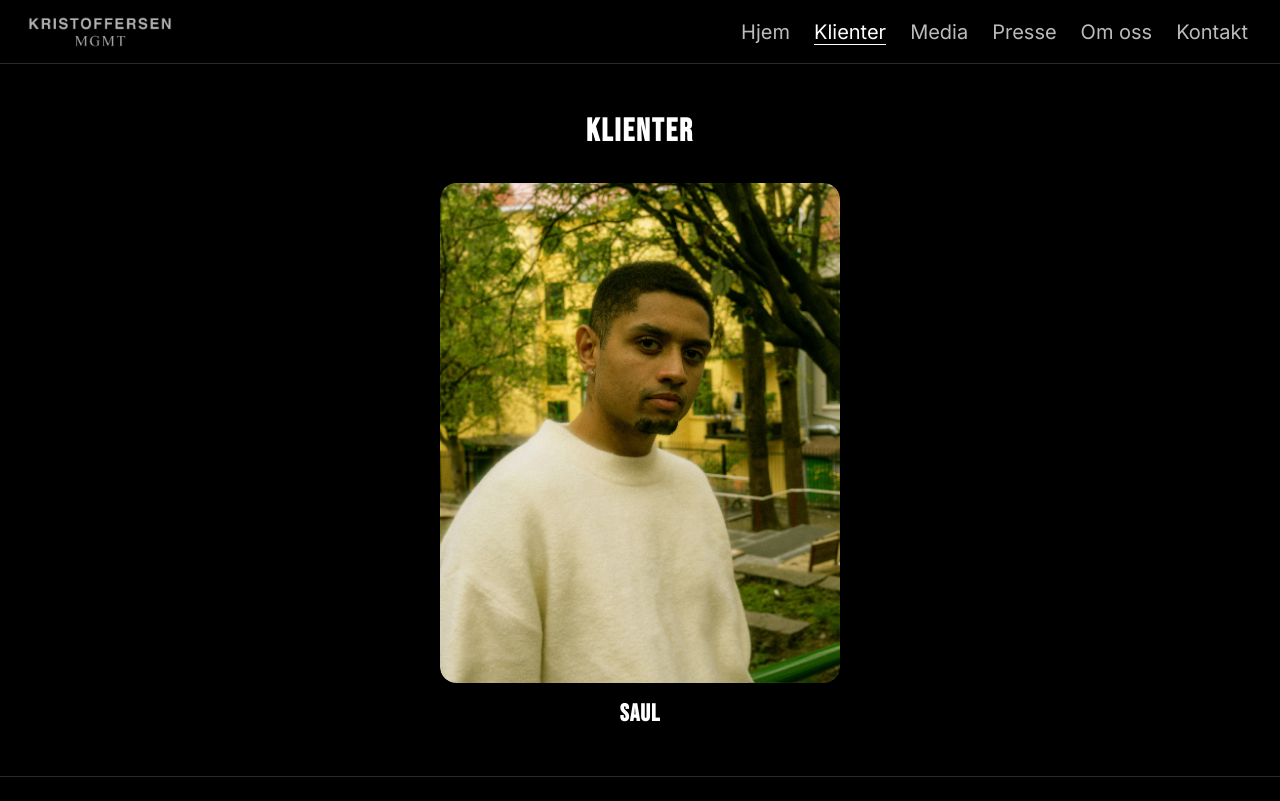
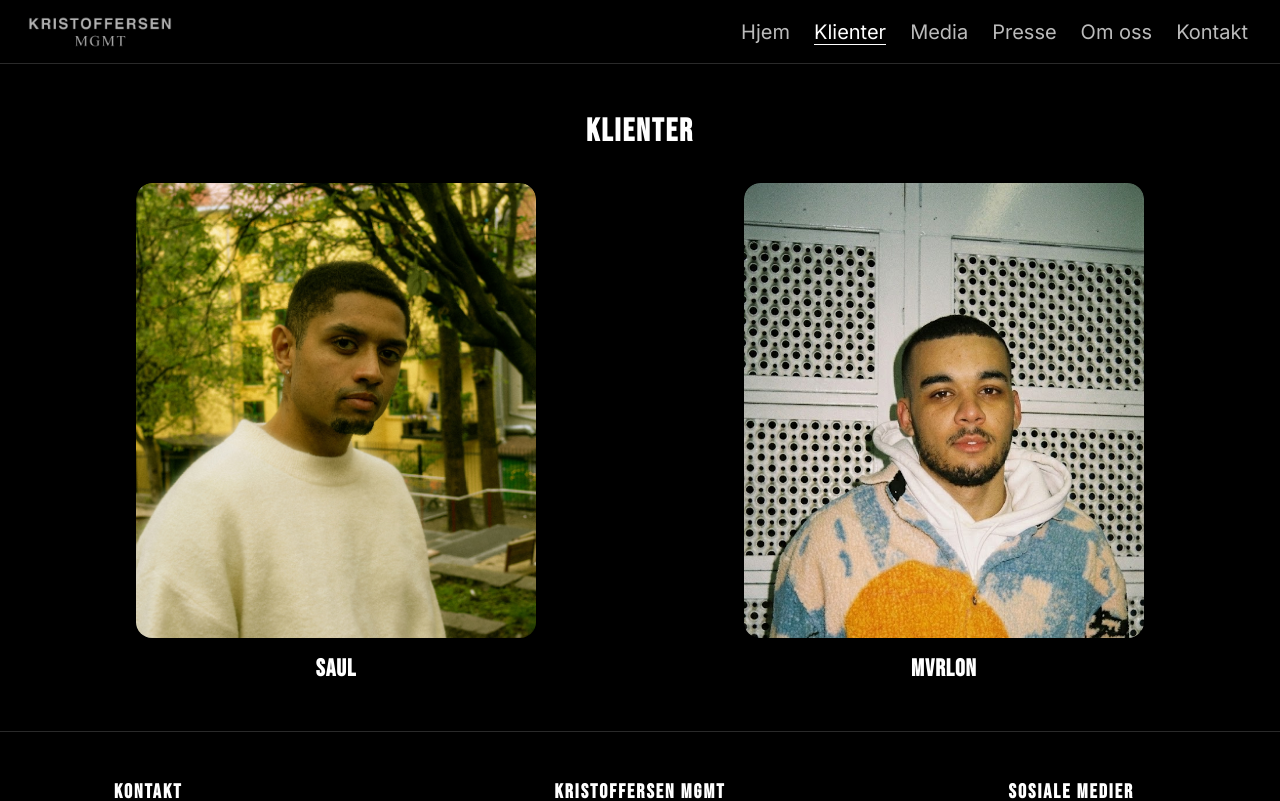
Before and after one commit to bennicodes/kristoffersen-managment, a React (Vite) app: page /klienter in a window 1280 px wide. Shown: the top 801 px of the page. Built offline with nearby package versions, Linux system fonts and the light colour scheme; no server answers.

Commit message:
added new client and update about

```diff
--- a/src/components/AboutIntro/AboutIntro.jsx
+++ b/src/components/AboutIntro/AboutIntro.jsx
@@ -36,16 +36,30 @@ const AboutIntro = () => {
             Sebastian Kristoffersen ({calculateAge()}) startet sin karriere i
             musikkbransjen i 2025, sammen med sin venn og artist SAUL. Med en
             sterk start signerte han SAUL til Universal Music Group Norway med
-            debutsingelen «UTÅLMODIG», som nå har passert 100 000 avspillinger
+            debutsingelen «UTÅLMODIG», som nå har passert 130 000 avspillinger
             på Spotify.
           </p>
+          <br />
+          <p>
+            I januar 2026 signerte han også artisten MVRLON, som er en up&coming
+            artist med en litt mer leken stil i både flows og ordspill. Våren
+            2026, slipper de en EP sammen som både vil overraske og fange
+            lytterne.
+          </p>
 
-          <h2>Vår artist: SAUL</h2>
+          <h2>Vår artist: SAUL & MVRLON</h2>
           <p>
             SAUL er en norsk Pop/R&amp;B-artist basert i Oslo, kjent for låter
             som <em>UTÅLMODIG</em>, <em>KRANGLER I PARIS</em> og{" "}
-            <em>VESTKANTTALK</em>. 2025 er bare begynnelsen — vi har flere
-            spennende prosjekter på vei i de kommende månedene.
+            <em>VESTKANTTALK</em>. Sterke tekster og en mix mellom sjangere er
+            noe SAUL er veldig god på. I 2026 vil dere få et godt innblikk i
+            dette.
+          </p>
+          <br />
+          <p>
+            MVRLON er en norsk R&B-artist basert i Oslo. 2026 blir hans debutår
+            som soloartist, og man kan forvente mye fete flows og ordspill i de
+            kommende prosjektene de neste månedene.
           </p>
         </div>
 
--- a/src/components/ClientDetail/ClientDetail.jsx
+++ b/src/components/ClientDetail/ClientDetail.jsx
@@ -1,4 +1,4 @@
-import { useState } from "react";
+import { useEffect, useState } from "react";
 import { Link, useParams } from "react-router-dom";
 import clients from "../../data/clients";
 import Footer from "../Footer/Footer";
@@ -12,6 +12,12 @@ const ClientDetail = () => {
 
   const [spotifyLoading, setSpotifyLoading] = useState(true);
   const [instagramLoading, setInstagramLoading] = useState(true);
+
+  useEffect(() => {
+    if (!client.latestSong) {
+      setSpotifyLoading(false);
+    }
+  }, [client.latestSong, setSpotifyLoading]);
 
   if (!client) {
     return (
@@ -48,6 +54,7 @@ const ClientDetail = () => {
             {spotifyLoading && (
               <Spinner spinnerClassName={styles.loadingCircle} />
             )}
+            {client.latestSong ? (
               <iframe
                 src={client.latestSong}
                 width="100%"
@@ -58,6 +65,11 @@ const ClientDetail = () => {
                 onLoad={() => setSpotifyLoading(false)}
                 className={styles.spotifyEmbed}
               ></iframe>
+            ) : (
+              <div className={styles.songPlaceholder}>
+                <p>New music coming soon!</p>
+              </div>
+            )}
           </div>
 
           <div className={styles.rightColumn}>
--- a/src/components/ClientDetail/ClientDetail.module.css
+++ b/src/components/ClientDetail/ClientDetail.module.css
@@ -59,11 +59,15 @@
   line-height: 1.6;
 }
 
+
 /* --- Spotify / Insta Embeds --- */
 .spotifyEmbed {
   border-radius: var(--border-radius-medium);
   min-height: 80px;
   min-width: 300px;
+}
+.songPlaceholder p{
+  text-align: center;
 }
 
 .embeds {
--- a/src/data/clients.js
+++ b/src/data/clients.js
@@ -14,7 +14,22 @@ const clients = [
       "2025 er året hvor Saul bygger opp både musikkatalogen og sitt eget uttrykk som artist. Selv med bare tre egne låter ute har han allerede spilt to konserter i løpet av sommeren, noe som tyder på at flere har begynt å legge merke til musikken.»",
     ],
   },
-  // Later, just add more clients here...
+  {
+    name: "MVRLON",
+    slug: "mvrlon",
+    image: "/assets/media/mvrlon/MVRLON-2.jpg",
+    instagram: "https://www.instagram.com/marlonomari/",
+    spotify: "",
+    latestSong: "", // Spotify embed
+    instagramEmbed: "https://www.instagram.com/p/DVMNYMJjSvX/embed", // Insta embed
+    bio: [
+      "«MVRLON» er en leken og spennende RnB & Rap artist med dype røtter i Oslo by. 2026 er ventet å bli et innholdsrikt og spennende år for MVRLON og han er en visjon om å gi ut masse musikk av høy kvalitetet og lekene ordspill.",
+
+      "Til tross for at han går under sjangeren Rnb & Rap så er han en utrolig versitil artist og kan beveg seg innenfor flere sjangere. Artisten har lagd musikk i flere år og har også bidratt i flere kreative prosesser med underground artister fra Oslo.",
+
+      "2026 er ventet bli et spennende år for MVRLON. Dette blir hans debut år som solo artist og det kan forventes at han vil legge igjen et stor fotavtrykk i musikkbransjen.",
+    ],
+  },
 ];
 
 export default clients;
--- a/src/pages/Clients/Clients.module.css
+++ b/src/pages/Clients/Clients.module.css
@@ -75,6 +75,8 @@
 
 .card {
   max-width: 400px;
+  max-height: 500px;
+  height: 100%;
   display: flex;
   flex-direction: column;
   align-items: center;
@@ -84,6 +86,7 @@
 .imageWrapper {
   position: relative;
   width: 100%;
+  max-height: 100%;
   border-radius: var(--border-radius-large);
   overflow: hidden;
   box-shadow: var(--shadow-default);
@@ -94,6 +97,7 @@
   display: block;
   border-radius: var(--border-radius-large);
   transition: transform var(--transition-slow);
+  object-fit: cover;
 }
 
 .imageWrapper:hover .image {
@@ -145,3 +149,15 @@
   font-size: var(--text-extra-large);
   letter-spacing: 1px;
 }
+
+@media screen and (max-width: 925px) {
+  .imageWrapper {
+    max-height: 75%;
+  }
+}
+
+@media screen and (max-width: 625px) {
+  .imageWrapper {
+    max-height: 90%;
+  }
+}
```
Also changed, not shown: public/assets/media/mvrlon/MVRLON-2.jpg (added). Lines whose indentation alone changed are shown as unchanged.
